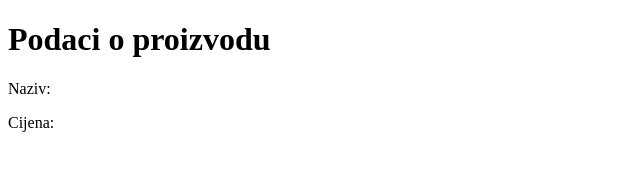
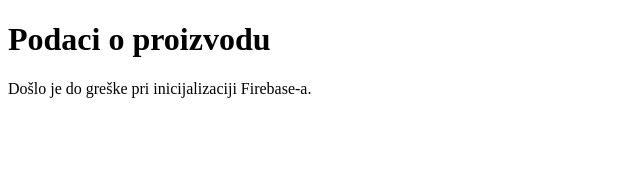
Before and after one commit to ThorMoon2016/voda, a plain HTML site: page voda.html in a window 1280 px wide. Shown: the whole page, without its empty margins (0-640 px from the left). Drawn offline with Linux system fonts and the light colour scheme.

Commit message:
Update voda.html

```diff
--- a/voda.html
+++ b/voda.html
@@ -12,14 +12,14 @@
     <p>Cijena: <span id="cijena"></span></p>
   </div>
 
-  <script src="putanja/do/firebase-init.js"></script>
-
+  <script src="firebase-init.js"></script>
 
   <script>
+    document.addEventListener('DOMContentLoaded', () => {
       const params = new URLSearchParams(window.location.search);
       const naziv = params.get('naziv');
 
-// Dohvati podatke iz Firestore-a na osnovu naziva
+      if (typeof db !== 'undefined') {
         db.collection('proizvodi').where('naziv', '==', naziv).get()
           .then((querySnapshot) => {
             querySnapshot.forEach((doc) => {
@@ -32,9 +32,11 @@ db.collection('proizvodi').where('naziv', '==', naziv).get()
             console.error('Greška pri dohvaćanju podataka:', error);
             document.getElementById('podaci').innerHTML = '<p>Greška pri dohvaćanju podataka.</p>';
           });
-
+      } else {
+        console.error('Objekt db nije inicijaliziran.');
+        document.getElementById('podaci').innerHTML = '<p>Došlo je do greške pri inicijalizaciji Firebase-a.</p>';
+      }
+    });
   </script>
-
-
 </body>
 </html>
```
Lines whose indentation alone changed are shown as unchanged.
